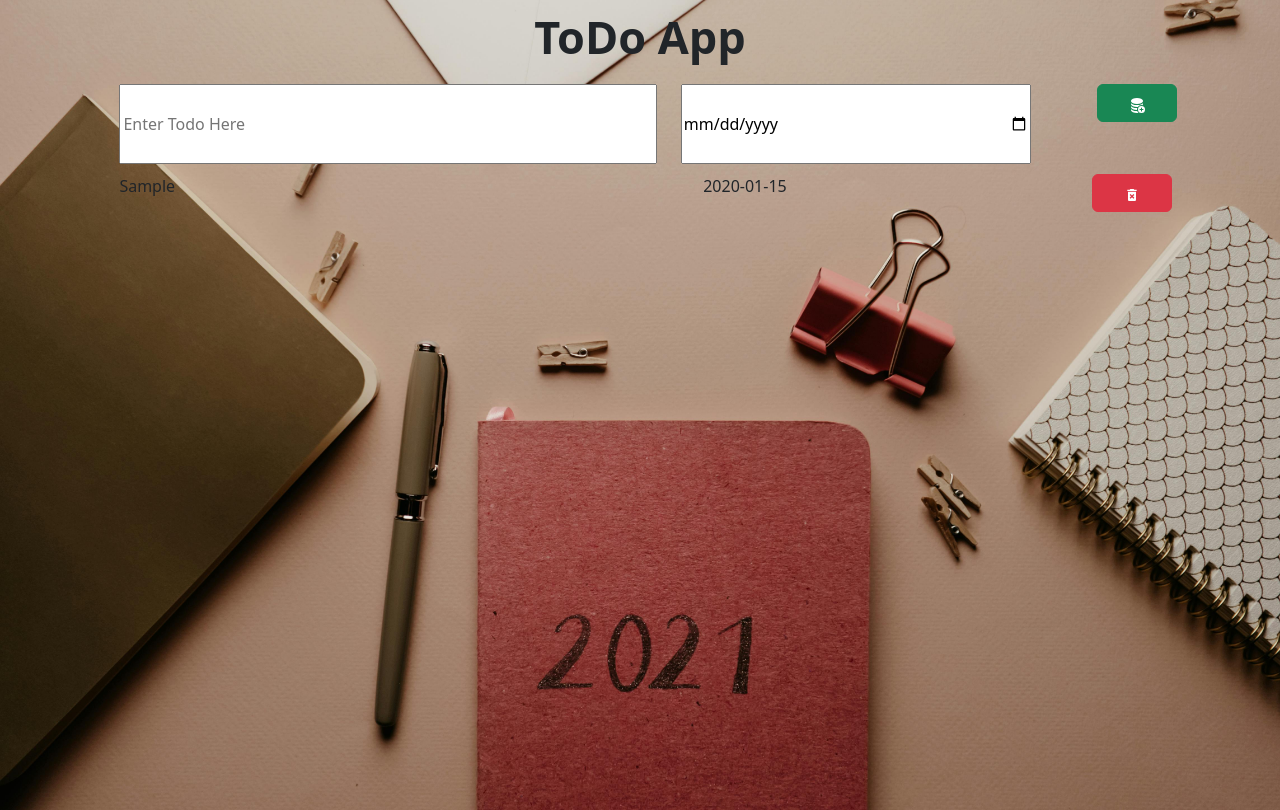
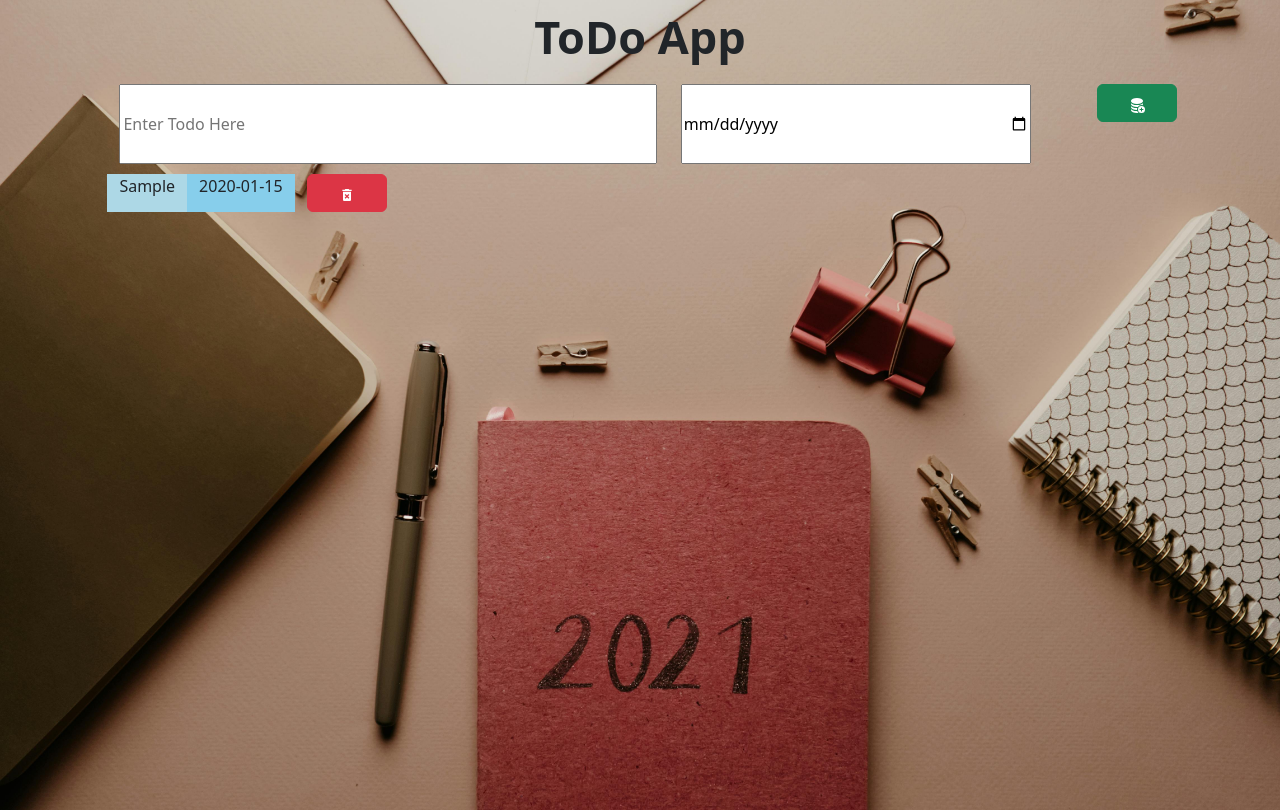
Before and after one commit to vinithp03/Vinith-React_ToDo_App, a React (Vite) app: page / in a window 1280 px wide. Both pictures are taken after typing "Sample", "2020-01-15" into the empty fields and a click on the button 1136 px from the left and 103 px from the top of the page. Built offline with nearby package versions, Linux system fonts and the light colour scheme.

Commit message:
ui update

```diff
--- a/src/components/ToDoItem.jsx
+++ b/src/components/ToDoItem.jsx
@@ -9,8 +9,8 @@ const ToDoItem = ({ todoDate, todoName, onDelete }) => {
   return (
     <div>
       <div className="row new-row">
-        <div className="col-6">{todoName}</div>
-        <div className="col-4">{todoDate}</div>
+        <div className="col-6" style={{ backgroundColor: "lightblue", width: "auto" }}>{todoName}</div>
+        <div className="col-4" style={{ backgroundColor: "skyblue", width: "auto" }}>{todoDate}</div>
         <div className="col-2">
           <button type="button" className="btn btn-danger new-button"
             onClick={() => deleteItem(todoName)} >
```
